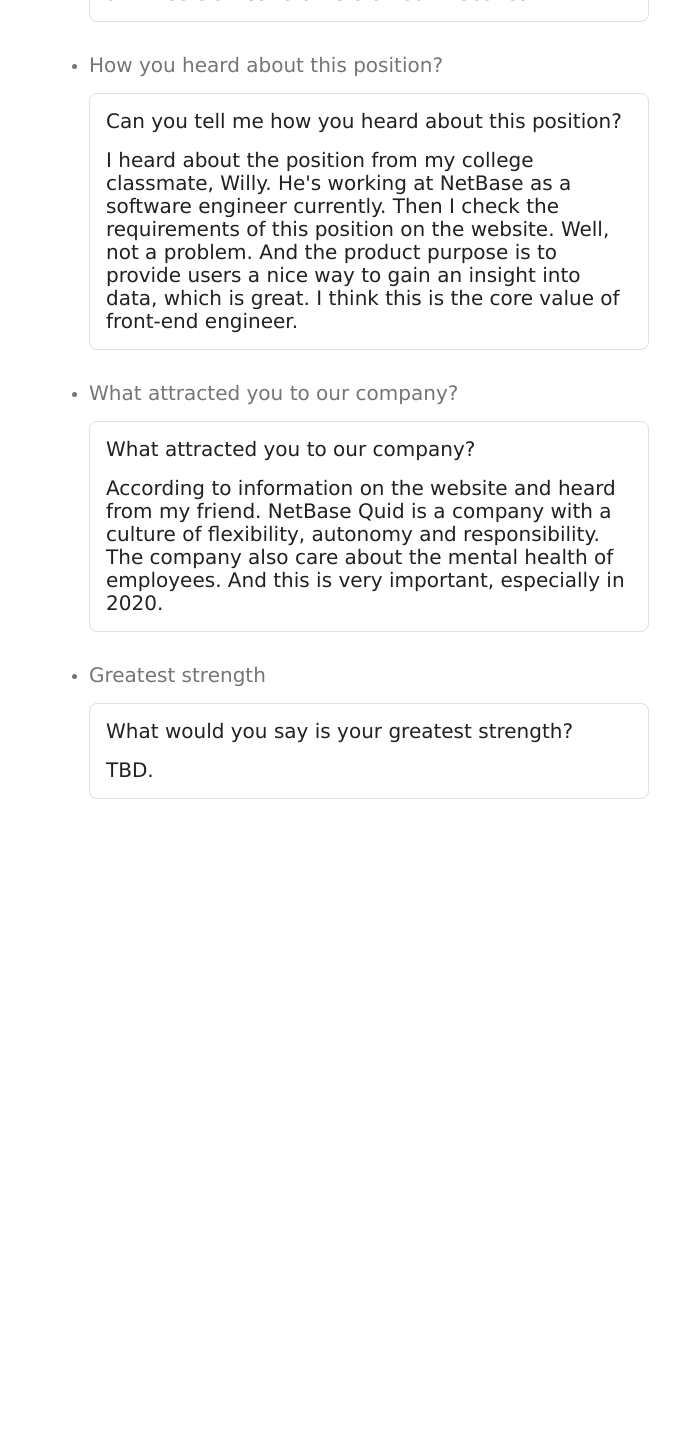
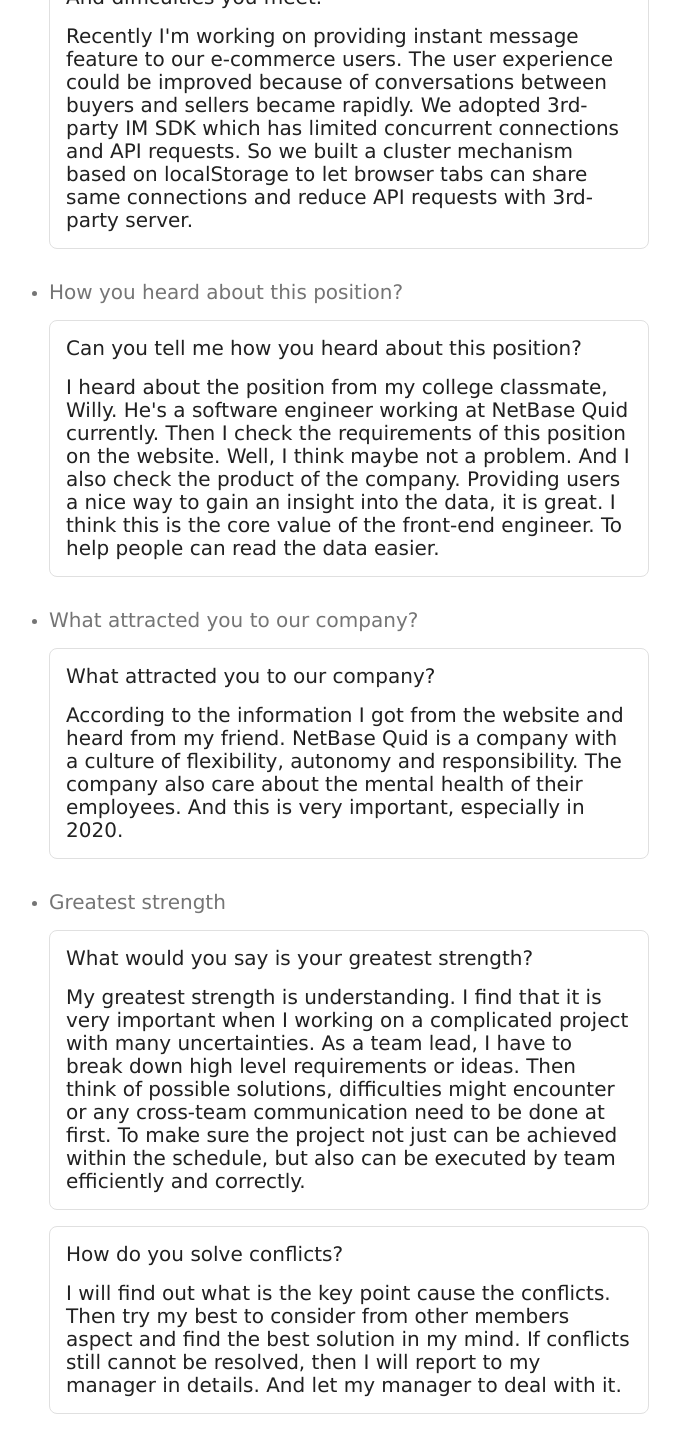
Before and after one commit to expectNothin9/mars, a Next.js app: page /interview/notes in a window 1280 px wide. Shown: the part 1330-2776 px from the top of the page, without its empty margins (291-971 px from the left). Before the commit the page ends 2177 px from the top, so only its background shows below. Built offline with nearby package versions, Linux system fonts and the light colour scheme.

Commit message:
more interview notes

```diff
--- a/components/interview/InterviewNotes.js
+++ b/components/interview/InterviewNotes.js
@@ -47,7 +47,7 @@ const SmallTalk = () => (
     </QnaBox>
     <QnaBox>
       <Question>Would you like some water or coffee before we start?</Question>
-      <Answer>Sure. I would like some black coffee.</Answer>
+      <Answer>Sure. I would like some black coffee, thank you.</Answer>
     </QnaBox>
   </TopicBox>
 );
@@ -63,8 +63,8 @@ const TellMeALittleBitAboutYourself = () => (
         8 years as a front-end engineer. The company name changed to Verizon
         Media becuase of the acquisition. During these 8 years, I focused on
         developing and maintaining e-commerce websites. And I accumulated lots
-        of skills and experience on web development, from old-school style (YUI)
-        to modern style, like React.
+        of skills and experience on web development, from old-school style to
+        modern style, like React and Node.js.
       </Answer>
     </QnaBox>
     <QnaBox>
@@ -73,6 +73,21 @@ const TellMeALittleBitAboutYourself = () => (
         I focused on a C2C platform that allow normal people not only can shop
         but also can sell their products. For example, people can sell their old
         but still nice clothes to others on our websites.
+      </Answer>
+    </QnaBox>
+    <QnaBox>
+      <Question>
+        Would you tell me about any of your previous project? And difficulties
+        you meet.
+      </Question>
+      <Answer>
+        Recently I'm working on providing instant message feature to our
+        e-commerce users. The user experience could be improved because of
+        conversations between buyers and sellers became rapidly. We adopted
+        3rd-party IM SDK which has limited concurrent connections and API
+        requests. So we built a cluster mechanism based on localStorage to let
+        browser tabs can share same connections and reduce API requests with
+        3rd-party server.
       </Answer>
     </QnaBox>
   </TopicBox>
@@ -84,12 +99,13 @@ const HowYouHeardAboutThisPosition = () => (
     <QnaBox>
       <Question>Can you tell me how you heard about this position?</Question>
       <Answer>
-        I heard about the position from my college classmate, Willy. He's
-        working at NetBase as a software engineer currently. Then I check the
-        requirements of this position on the website. Well, not a problem. And
-        the product purpose is to provide users a nice way to gain an insight
-        into data, which is great. I think this is the core value of front-end
-        engineer.
+        I heard about the position from my college classmate, Willy. He's a
+        software engineer working at NetBase Quid currently. Then I check the
+        requirements of this position on the website. Well, I think maybe not a
+        problem. And I also check the product of the company. Providing users a
+        nice way to gain an insight into the data, it is great. I think this is
+        the core value of the front-end engineer. To help people can read the
+        data easier.
       </Answer>
     </QnaBox>
   </TopicBox>
@@ -101,10 +117,11 @@ const WhatAttractedYouToOurCompany = () => (
     <QnaBox>
       <Question>What attracted you to our company?</Question>
       <Answer>
-        According to information on the website and heard from my friend.
-        NetBase Quid is a company with a culture of flexibility, autonomy and
-        responsibility. The company also care about the mental health of
-        employees. And this is very important, especially in 2020.
+        According to the information I got from the website and heard from my
+        friend. NetBase Quid is a company with a culture of flexibility,
+        autonomy and responsibility. The company also care about the mental
+        health of their employees. And this is very important, especially in
+        2020.
       </Answer>
     </QnaBox>
   </TopicBox>
@@ -115,13 +132,83 @@ const GreatestStrength = () => (
     <h2>Greatest strength</h2>
     <QnaBox>
       <Question>What would you say is your greatest strength?</Question>
-      <Answer>TBD.</Answer>
+      <Answer>
+        My greatest strength is understanding. I find that it is very important
+        when I working on a complicated project with many uncertainties. As a
+        team lead, I have to break down high level requirements or ideas. Then
+        think of possible solutions, difficulties might encounter or any
+        cross-team communication need to be done at first. To make sure the
+        project not just can be achieved within the schedule, but also can be
+        executed by team efficiently and correctly.
+      </Answer>
+    </QnaBox>
+    <QnaBox>
+      <Question>How do you solve conflicts?</Question>
+      <Answer>
+        I will find out what is the key point cause the conflicts. Then try my
+        best to consider from other members aspect and find the best solution in
+        my mind. If conflicts still cannot be resolved, then I will report to my
+        manager in details. And let my manager to deal with it.
+      </Answer>
+    </QnaBox>
+  </TopicBox>
+);
+
+const SufferedASetback = () => (
+  <TopicBox>
+    <h2>When have you suffered a setback?</h2>
+    <QnaBox>
+      <Question>
+        Can you tell me about a time when you suffered a setback and had to
+        maintain your enthusiasm?
+      </Question>
+      <Answer>
+        Yes. In the past, We have released a feature to user without our design
+        review and got many disappointing feedback. Sometimes we just want to
+        fulfill the goal we established and forget the most important thing is
+        to create nice application with quality. After that, we keep this
+        lession in mind.
+      </Answer>
+    </QnaBox>
+    <QnaBox>
+      <Question>
+        Tell me about a time when you had to respond to a crisis.
+      </Question>
+      <Answer>
+        When there is a crisis happened, I will try to understand what is the
+        problem then contact with members should be involved. And we will create
+        a slack channel for discussing issues and sharing the information in
+        order to fix the problem ASAP. In the mean time, we also keep updating
+        the progress of the event to everyone. After the crisis has been
+        resolved, we will setup a meeting or send out a report to share the
+        experience and the follow-up tasks.
+      </Answer>
+    </QnaBox>
+  </TopicBox>
+);
+
+const GreatestWeakness = () => (
+  <TopicBox>
+    <h2>Greatest weakness</h2>
+    <QnaBox>
+      <Question>What do you consider your greatest weakness?</Question>
+      <Answer>
+        Honestly speaking, about this position I consider my greatest weakness
+        is English conversation. I don't have experience on working in an
+        environment need to speak English. So in fact, when I preparing for this
+        interview, I spent most part of my time on preparing English
+        conversations. I find that it is really a challenge, but also an
+        opportunity for me to improve my English speaking skill. To get familiar
+        with a language is never a bad decision.
+      </Answer>
     </QnaBox>
   </TopicBox>
 );
 /* eslint-enable react/no-unescaped-entities */
 
-const StyledTopics = styled.ul``;
+const StyledTopics = styled.ul`
+  padding: 0;
+`;
 const Topics = () => (
   <StyledTopics>
     <SmallTalk />
@@ -129,6 +216,8 @@ const Topics = () => (
     <HowYouHeardAboutThisPosition />
     <WhatAttractedYouToOurCompany />
     <GreatestStrength />
+    <SufferedASetback />
+    <GreatestWeakness />
   </StyledTopics>
 );
 
@@ -136,6 +225,9 @@ const StyledInterviewNotes = styled.main`
   max-width: 600px;
   margin: auto;
   padding: var(--space-xl) 0;
+  @media screen and (max-width: 600px) {
+    padding: var(--space-xl) var(--space-md);
+  }
 `;
 const InterviewNotes = () => (
   <StyledInterviewNotes>
```
